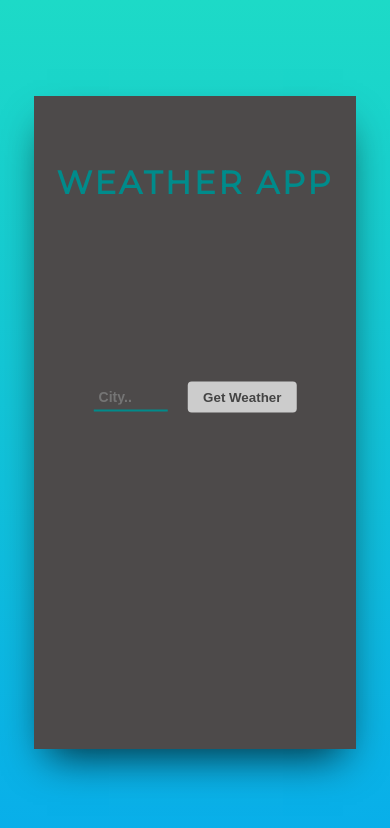
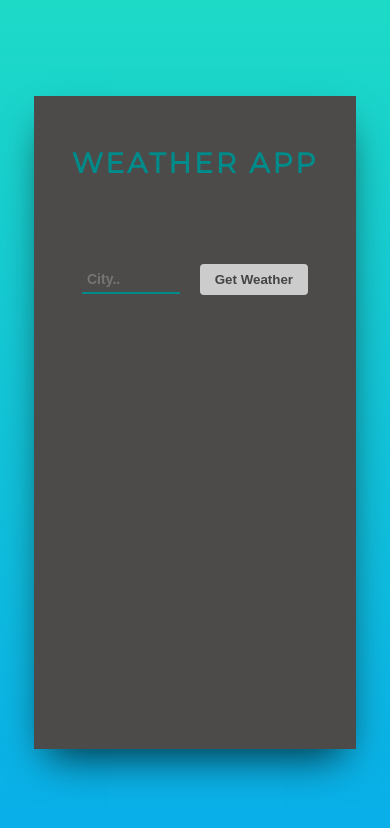
Before and after one commit to annavu/weather-app, a React (Create React App) app: page / in a window 390 px wide. Shown: the top 828 px of the page. Built offline with nearby package versions, Linux system fonts and the light colour scheme.

Commit message:
add rwd and className

```diff
--- a/src/App.css
+++ b/src/App.css
@@ -37,18 +37,18 @@ background-image: linear-gradient(0deg, #08AEEA 0%, #1ddac7 100%);
   width: 75%;
   margin: 0 auto;
   padding: 10px 15px;
-  /* display: flex;
+  display: flex;
   flex-direction: column;
   align-items: center;
-  justify-content: center; */
+  justify-content: flex-start;
   position: relative;
 }
 
 .header {
-  position: absolute;
+  /* position: absolute;
   top:10%;
   left: 50%;
-  transform: translate(-50%,-50%);
+  transform: translate(-50%,-50%); */
   width: 100%;
   text-align: center;
   height: 30%;;
@@ -66,10 +66,10 @@ background-image: linear-gradient(0deg, #08AEEA 0%, #1ddac7 100%);
 .info {
   text-align: center;
   width: 100%;
-  position: absolute;
+  /* position: absolute;
   top: 50%;
   left: 50%;
-  transform: translate(-50%,-50%);
+  transform: translate(-50%,-50%); */
 }
 
 .form {
@@ -98,18 +98,6 @@ input:-webkit-autofill {
   -webkit-box-shadow: 0 0 0px 1000px #333 inset;
   -webkit-text-fill-color: #ccc !important;
 }
-
-
-
-
-/*
-.input:focus ~ .contact-row__title,
-.input:valid ~ .contact-row__title
-{
-  color: #e9573f;
-  top: -20px;
-  font-size: 10px;
-} */
 
 .contact-row__border{
   width: 20%;
@@ -146,7 +134,6 @@ input:-webkit-autofill {
   font-weight: 600;
   padding: 8px 15px;
   margin: 0 10px;
-  /* border: #cd5360 solid 2px; */
   border: none;
   border-radius: 4px;
   cursor: pointer;
@@ -162,9 +149,66 @@ input:-webkit-autofill {
 
 .weather__city{
   font-size: 25px;
+  font-weight: bold;
 }
 
 .weather__alert {
   color: #cd5360;
   font-weight: 600;
 }
+
+@media (max-width:414px) {
+  .header {
+    height: 25%;
+  }
+
+  .header__title {
+    margin-top: 40px;
+    font-size: 28px;
+  }
+
+  .input {
+    width: 30%;
+  }
+
+  .weather__city {
+    margin-top: 10px;
+  }
+
+  .weather {
+    margin-top: 35px;
+  }
+}
+
+@media (max-width: 320px) {
+  .header__title {
+    margin-top: 25px;
+    font-size: 25px;
+  }
+
+  .form__content {
+    display: flex;
+    flex-direction: column;
+    align-items: center;
+  }
+
+  .input {
+    width: 80%;
+    margin: 0;
+
+  }
+
+  .btn {
+    margin: 10px 0 0;
+  }
+
+  .weather {
+    font-size: 14px;
+    margin-top: 20px;
+  }
+
+  .weather__city {
+    font-size: 20px;
+    margin-top: 5px;
+  }
+}
--- a/src/components/Form.js
+++ b/src/components/Form.js
@@ -4,7 +4,7 @@ class Form extends React.Component {
   render() {
     return (
       <div className="form">
-        <form onSubmit={this.props.getWeather}>
+        <form className="form__content" onSubmit={this.props.getWeather}>
           <input type="text" className="input" name="city" placeholder="City.." autoComplete="off"/>
           <button className="btn">Get Weather</button>
         </form>
```
